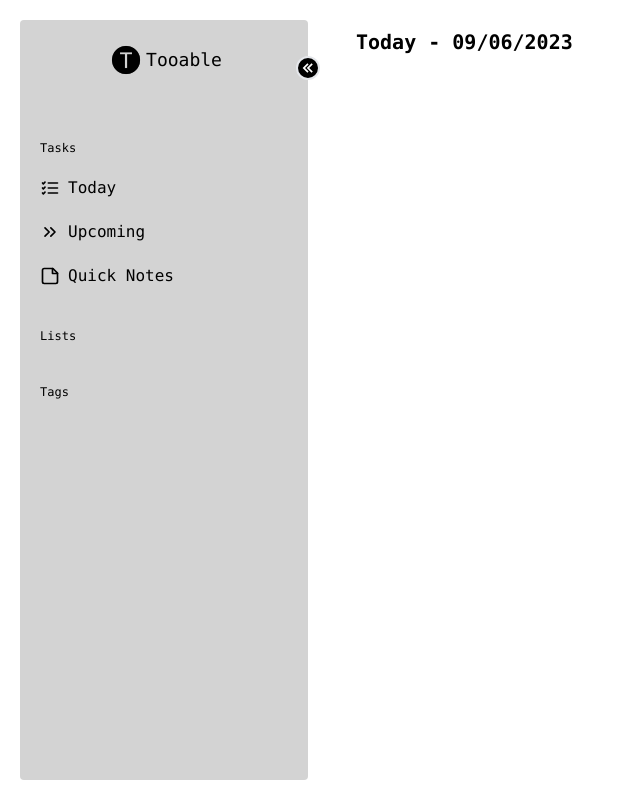
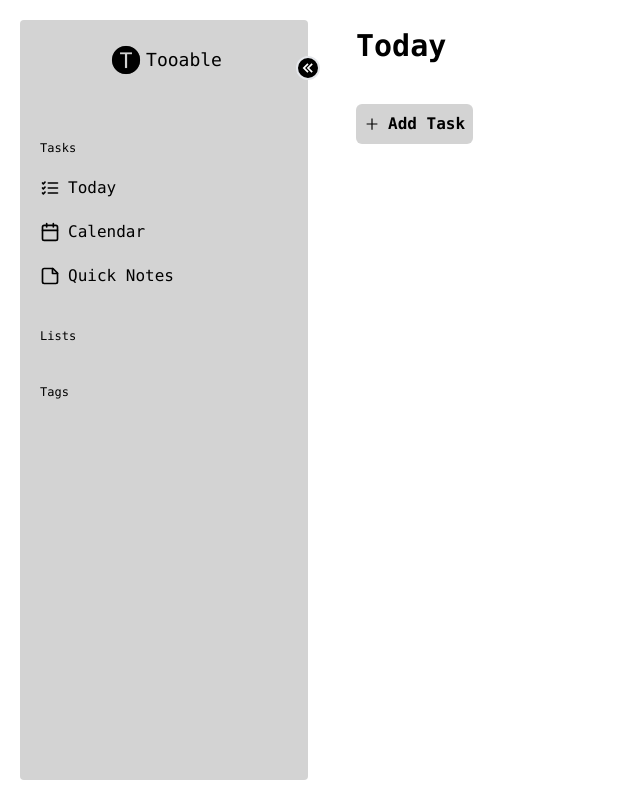
Before and after one commit to anandthanki1/tooable, a React (Vite) app: page / in a window 1280 px wide. Shown: the whole page, without its empty margins (0-640 px from the left). Built offline with nearby package versions, Linux system fonts and the light colour scheme.

Commit message:
Removed Upcoming and add calendar component. Also started working on Add task functionality

```diff
--- a/src/App.tsx
+++ b/src/App.tsx
@@ -1,10 +1,10 @@
 import { useState } from 'react'
 import logo from './assets/Tooable-logos_black.png'
 import { BiChevronsLeft } from 'react-icons/bi'
-import { LuListChecks, LuChevronsRight, LuStickyNote } from 'react-icons/lu'
+import { LuListChecks, LuCalendar, LuStickyNote } from 'react-icons/lu'
 import { Link, Route, Routes } from 'react-router-dom'
 import Today from './components/Today'
-import Upcoming from './components/Upcoming'
+import Calendar from './components/Calendar'
 import QuickNote from './components/QuickNote'
 
 const App: React.FC = (): JSX.Element => {
@@ -53,16 +53,16 @@
               </Link>
             </li>
             <li>
-              <Link to="/upcoming">
+              <Link to="/calendar">
                 <div
                   className={`flex flex-row ${
                     !open && 'justify-center'
                   } my-5 hover:text-slate-600`}
                 >
                   <span className="self-center">
-                    <LuChevronsRight size={20} />
+                    <LuCalendar size={20} />
                   </span>
-                  {open && <p className="pl-2">Upcoming</p>}
+                  {open && <p className="pl-2">Calendar</p>}
                 </div>
               </Link>
             </li>
@@ -95,7 +95,7 @@
       <div className="p-7 text-2x1 font-semibold flex-1 h-screen">
         <Routes>
           <Route path="/" element={<Today />} />
-          <Route path="/upcoming" element={<Upcoming />} />
+          <Route path="/calendar" element={<Calendar />} />
           <Route path="/quicknote" element={<QuickNote />} />
           <Route path="*" element={<h2>Not Found</h2>} />
         </Routes>
--- /dev/null
+++ b/src/components/Calendar.tsx
@@ -0,0 +1,5 @@
+const Calendar: React.FC = (): JSX.Element => {
+  return <h2>Calendar</h2>
+}
+
+export default Calendar
--- a/src/components/Today.tsx
+++ b/src/components/Today.tsx
@@ -1,8 +1,17 @@
-import moment from 'moment'
+import { AiOutlinePlus } from 'react-icons/ai'
 
 const Today: React.FC = (): JSX.Element => {
   return (
-    <h1 className="text-xl">{`Today - ${moment().format('MM/DD/YYYY')}`}</h1>
+    <div>
+      <h1 className="text-3xl">Today</h1>
+
+      <div className="flex flex-row mt-10 p-2 bg-light-grey items-center hover:text-slate-500 w-fit rounded-md">
+        <span className="pr-2">
+          <AiOutlinePlus />
+        </span>
+        <button>Add Task</button>
+      </div>
+    </div>
   )
 }
 
--- a/src/components/Upcoming.tsx
+++ /dev/null
@@ -1,5 +0,0 @@
-const Upcoming: React.FC = (): JSX.Element => {
-  return <h2>Upcoming</h2>
-}
-
-export default Upcoming
```
